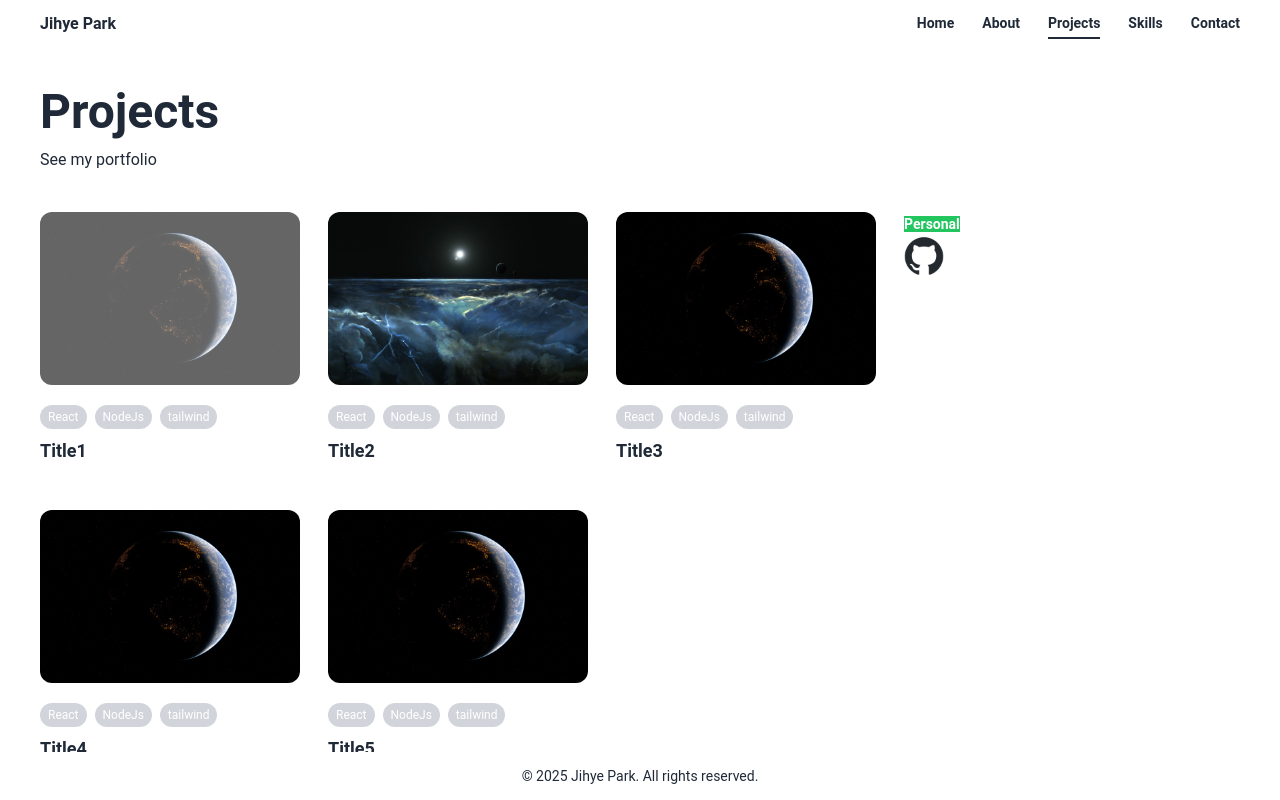
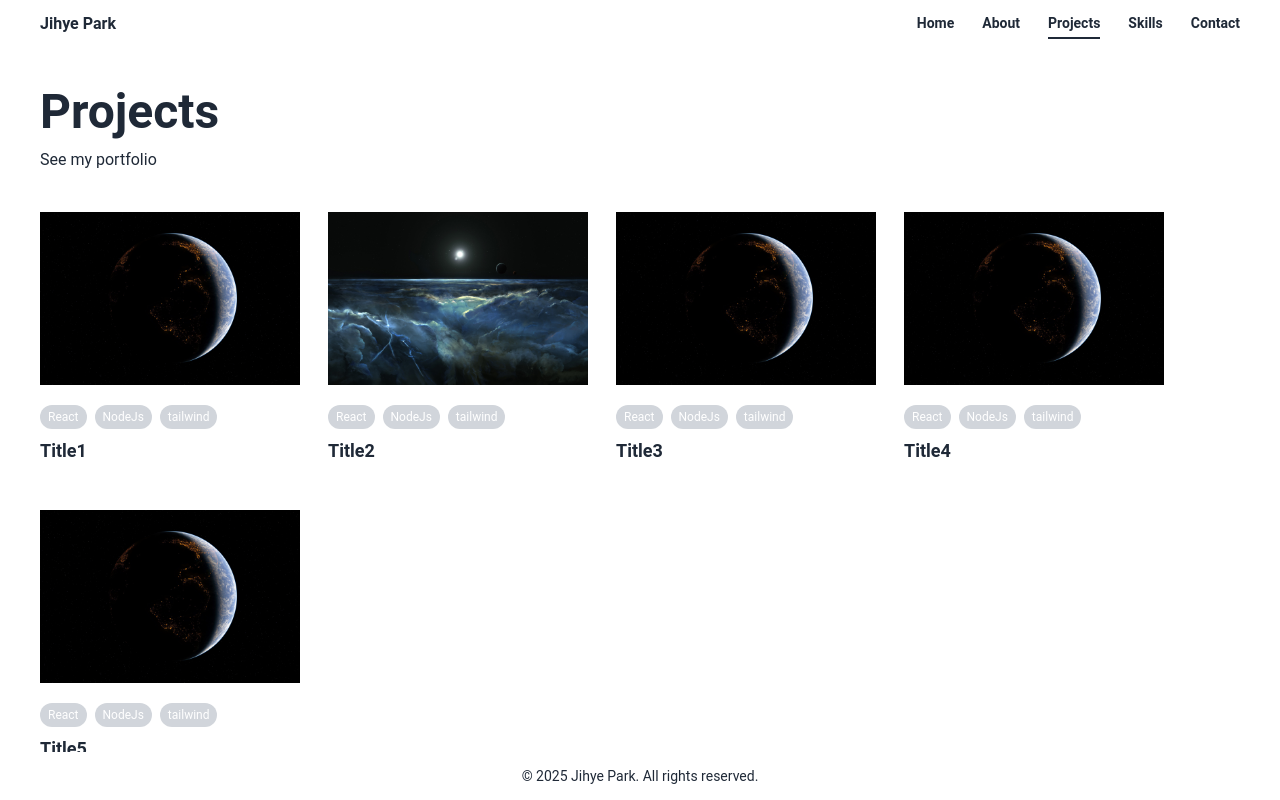
Before and after one commit to JiHye0214/portfolio, a React (Create React App) app: page /projects in a window 1280 px wide. Built offline with nearby package versions, Linux system fonts and the light colour scheme.

Commit message:
250802: 소화 코딩 하려다가 폭싹 망한 사건

```diff
--- a/src/components/ProjectCard.tsx
+++ b/src/components/ProjectCard.tsx
@@ -1,24 +1,35 @@
 import React from "react";
 
-type LayoutProps = {
-    mainImg: string;
-    title: string;
-    mainStacks: Array<string>;
-    onClick?: () => void;
-    className?: string;
+type Props = {
+    project: {
+        id: number;
+        title: string;
+        description: string;
+        isTeam: boolean;
+        stacks: Array<string>;
+        screens: Array<string>;
+        gitLink: string;
+        role: string;
+        challenges: string;
+        createdAt: string;
+    };
 };
 
-const ProjectCard = ({ mainImg, title, mainStacks, onClick, className }: LayoutProps) => {
+const ProjectCard = ({ project }: Props) => {
     return (
-        <div onClick={onClick} className="min-w-[260px] overflow-hidden hover:cursor-pointer">
-            <img className={`w-[260px] hover:shadow-xl rounded-xl hover:shadow-gray-300 transition-all duration-300 ease-in-out ${className}`} src={`/assets/` + mainImg} alt="" />
+        <div className="min-w-[260px] h-fit overflow-hidden hover:cursor-pointer">
+            <img className={`w-[260px] hover:shadow-xl hover:shadow-gray-300`} src={`/assets/` + project.screens[0]} alt="" />
             <div className="flex flex-col gap-2 pt-5">
                 <div className="flex gap-2">
-                    {mainStacks.map((stack, index) => (
-                        <p key={index} className="text-xs text-white bg-gray-300 px-2 py-1 rounded-full">{stack}</p>
-                    ))}
+                    {project.stacks
+                        .slice(0, 3)
+                        .map((stack, index) => (
+                            <p key={index} className="text-xs text-white bg-gray-300 px-2 py-1 rounded-full">
+                                {stack}
+                            </p>
+                        ))}
                 </div>
-                <p className="text-lg font-bold">{title}</p>
+                <p className="text-lg font-bold">{project.title}</p>
             </div>
         </div>
     );
--- a/src/pages/Projects.tsx
+++ b/src/pages/Projects.tsx
@@ -1,5 +1,4 @@
 /* eslint-disable jsx-a11y/alt-text */
-import React, { useState } from "react";
 import ProjectCard from "../components/ProjectCard";
 
 const Projects = () => {
@@ -66,24 +65,6 @@ const Projects = () => {
         },
     ];
 
-    const [clickedId, setClickedId] = useState(0);
-    const [prjDetail, setPrjDetail] = useState({
-        id: 0,
-        title: "",
-        description: "",
-        isTeam: false,
-        stacks: [],
-        screens: [],
-        gitLink: "",
-        role: "",
-        challenges: "",
-        createdAt: "",
-    });
-    const handleProjectDetail = (project: any) => {
-        setPrjDetail(project);
-        setClickedId(project.id);
-    };
-
     return (
         <div className="h-full w-full overflow-hidden">
             <div className="flex flex-col gap-3 my-10">
@@ -91,38 +72,13 @@ const Projects = () => {
                 <p>See my portfolio</p>
             </div>
             <div className="flex gap-7">
-                <div className="w-[836px] h-[568px] flex flex-wrap gap-7 overflow-scroll scrollbar-hide">
+                <div className="min-w-[1200px] h-[568px] flex flex-wrap gap-7 overflow-scroll scrollbar-hide">
                     {projectsDB.map((project, index) => (
                         <ProjectCard
                             key={index}
-                            onClick={() => handleProjectDetail(project)}
-                            className={`${project.id === clickedId ? "opacity-60" : "opacity-100"}`}
-                            title={project.title}
-                            mainImg={project.screens[0]}
-                            mainStacks={project.stacks.filter((el, index) => index < 3)}
+                            project={project}
                         />
                     ))}
-                </div>
-                <div className="w-[336px] h-[568px]">
-                    <div className="flex">
-                        {prjDetail.screens.map((img, index) => (
-                            <img key={index} src={`/assets/` + img} className="w-[300px] rounded-xl" />
-                        ))}
-                    </div>
-                    <p className="text-lg font-bold">{prjDetail.title}</p>
-                    <p className="font-bold">{prjDetail.description}</p>
-                    <p className="font-bold">{prjDetail.createdAt}</p>
-                    <p className="font-bold">{prjDetail.role}</p>
-                    <p className="font-bold">{prjDetail.challenges}</p>
-                    <span className="text-sm bg-green-500 text-white font-bold">{prjDetail.isTeam ? "Team" : "Personal"}</span>
-                    <div className="flex gap-2">
-                        {prjDetail.stacks.map((img, index) => (
-                            <img key={index} src={`/assets/logo-` + img + `.png`} className="w-10" />
-                        ))}
-                    </div>
-                    <a href="https://github.com/JiHye0214" target="_blank" rel="noopener noreferrer">
-                        <img src="/assets/logo-github3.png" alt="" className="w-10" />
-                    </a>
                 </div>
             </div>
         </div>
```
Also changed, not shown: 데이터베이스 구성.txt (added).
